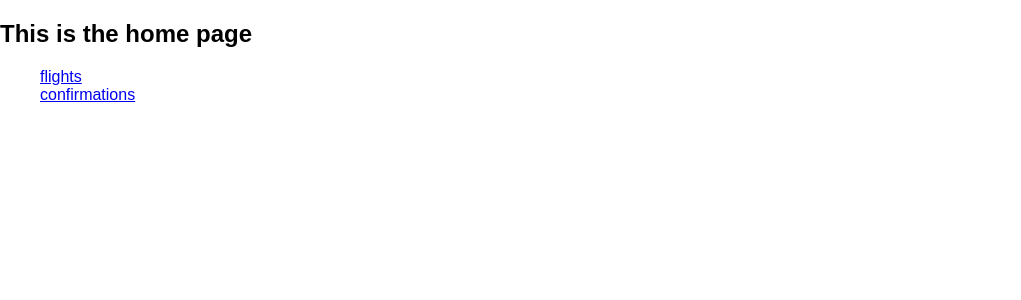
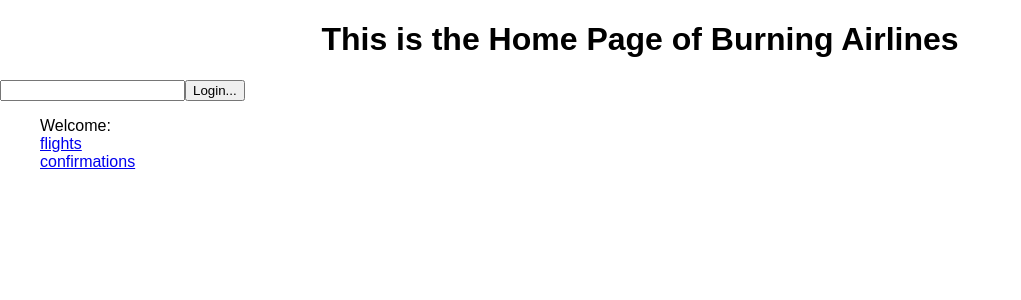
Before and after one commit to BingDarla/burning_react, a React (Create React App) app: page / in a window 1280 px wide. Shown: the top 300 px of the page, without its empty margins (0-1021 px from the left). Built offline with nearby package versions, Linux system fonts and the light colour scheme.

Commit message:
thu morning 01

```diff
--- a/src/components/Home.js
+++ b/src/components/Home.js
@@ -1,15 +1,67 @@
 import React, { PureComponent as Component } from 'react';
 import { Link } from 'react-router-dom';
 
+
+class HomeForm extends Component {
+  constructor() {
+    super();
+    this.state = { content: '' }
+    this._handleChange = this._handleChange.bind(this);
+    this._handleSubmit = this._handleSubmit.bind(this);
+  }
+
+  _handleChange(e) {
+    this.setState ( { content: e.target.value } )
+  }
+
+_handleSubmit (e) {
+  e.preventDefault();
+  this.props.onSubmit ( this.state.content )
+  // this.props.onSubmit this (SecretsForm) has many props, thagt come from parent (Secrets). One of them is called onSubmit
+  // ( this.state.content ) is the argument that is passed back up. It comes from SecretsForm
+  // this.setState( { content: ''});
+}
+
+  render () {
+    return (
+      <form onSubmit={ this._handleSubmit }>
+        <input onChange={ this._handleChange } value={ this.state.content }></input>
+        <input type="submit" value="Login..." />
+      </form>
+    )
+  }
+}
+
+
 class Home extends Component {
+
+  constructor () {
+    super()
+    this.state = { content: "" }
+    this.saveLogin = this.saveLogin.bind(this);
+  }
+
+  saveLogin(s) {
+    console.log(s, "in the home form");
+    // s comes from _handleSubmit in SecretsForm.
+    // it is the this.state.content passed in by this.props.onSubmit
+    // this.setState( { secrets: [...this.state.secrets, s]}); //ref immutability, makes a new array and sets state sexcrets to this new array
+    // axios.post(SERVER_URL, {content: s}).then(results => {
+    //   this.setState( { secrets: [results.data, ...this.state.secrets]})
+    // })
+    this.setState({ content : s })
+  }
+
+
   render() {
     return (
       <div>
-        <h2>This is the home page</h2>
-
+      <h1>This is the Home Page of Burning Airlines</h1>
+      <HomeForm onSubmit={ this.saveLogin }/>
         <ul>
-          <li><Link to="/flights">flights</Link></li>
-          <li><Link to="/confirmations">confirmations</Link></li>
+          <li>Welcome: {this.state.content}</li>
+          <li className="showAtLogin"><Link to="/flights">flights</Link></li>
+          <li className="showAtLogin"><Link to="/confirmations">confirmations</Link></li>
         </ul>
       </div>
     );
```
